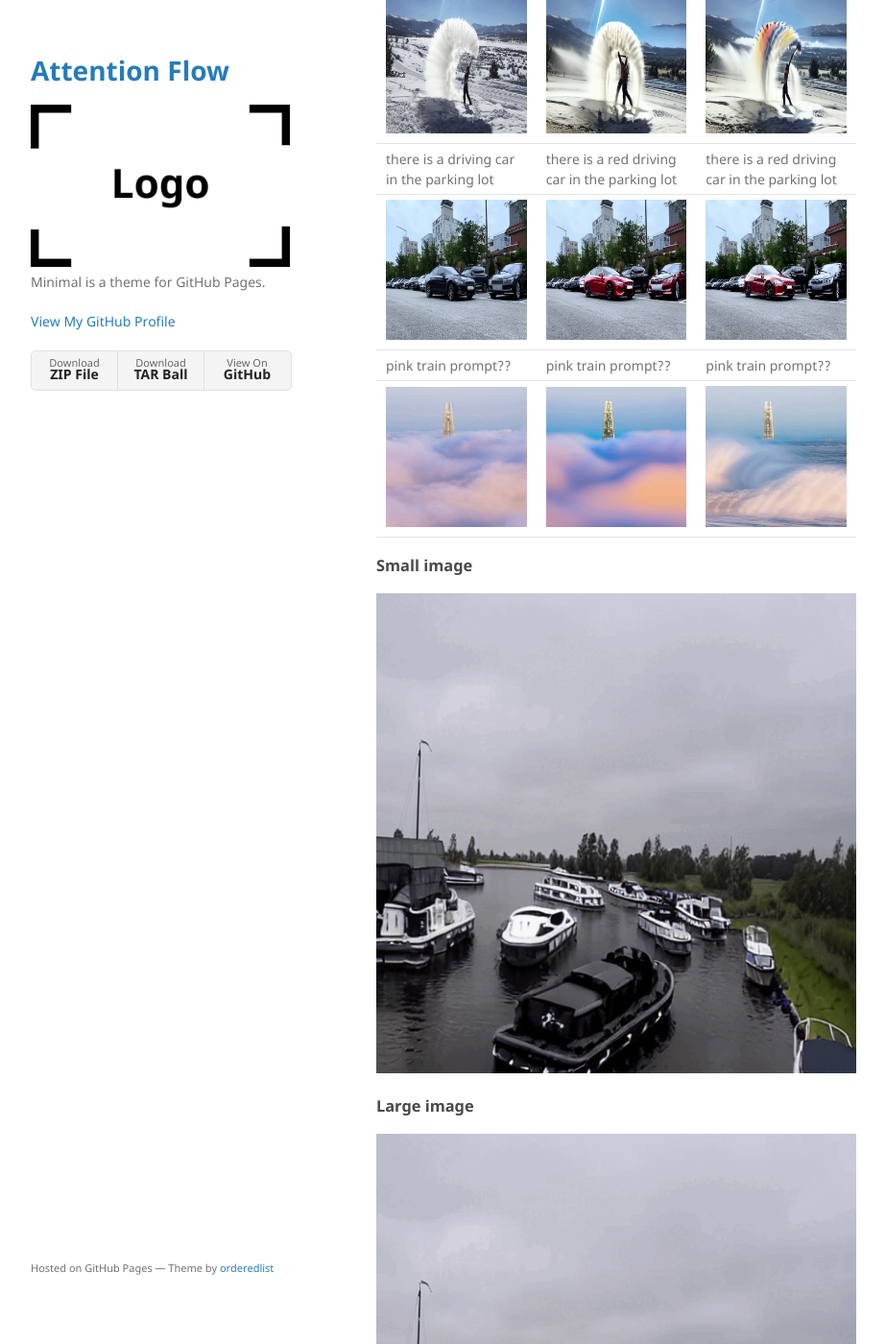
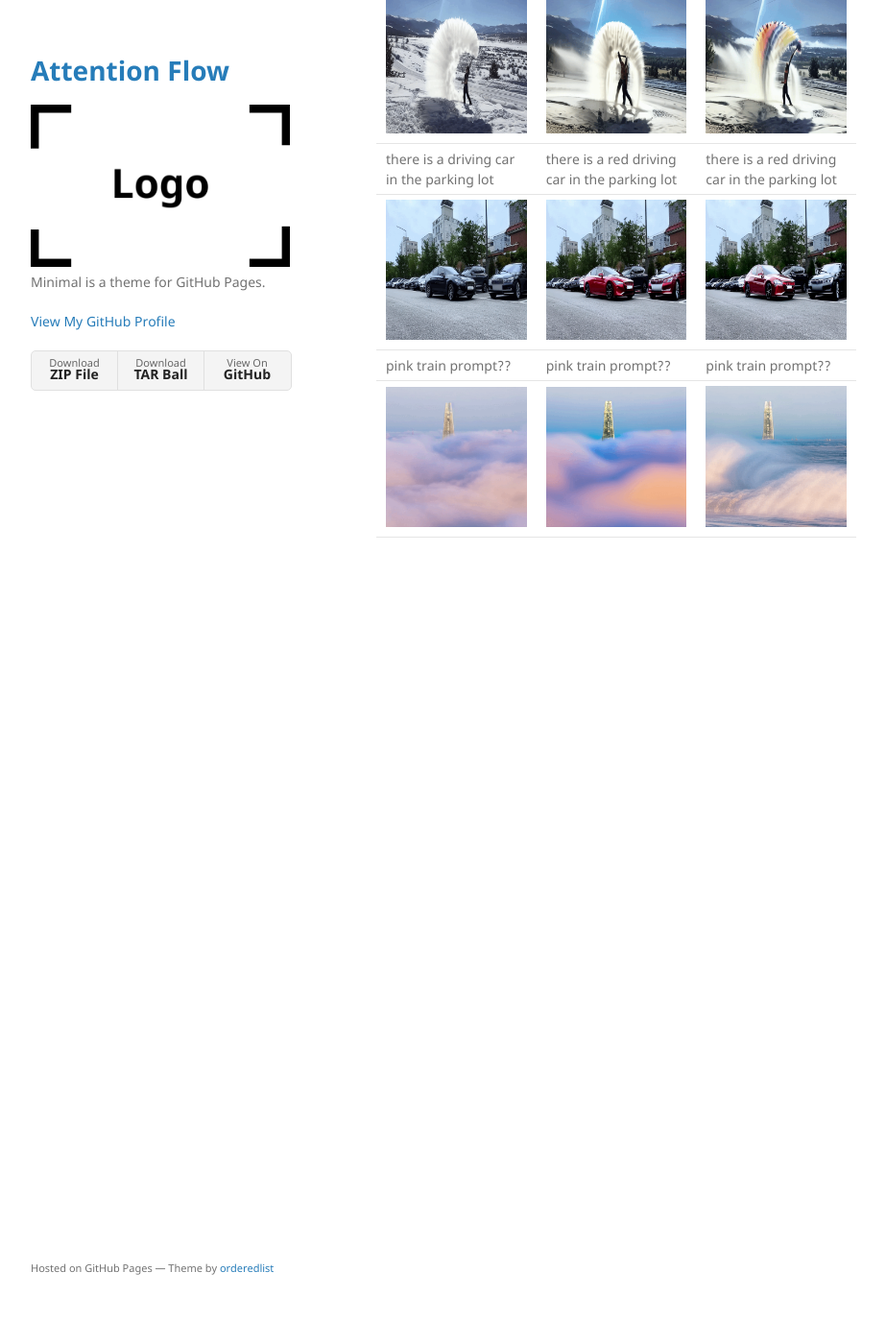
Before and after one commit to currycurry915/currycurry915.github.io, a Jekyll site: the page built from docs/index.md, in a window 1280 px wide and 1400 px high, scrolled down 2229 px. Shown: the whole window at 96% size, without its empty margins (178-1101 px from the left). Built offline with Jekyll 4.4.1, drawn with Linux system fonts in a browser that asks for light colours; our own code applies the rules of GitHub Pages for plain Markdown files; after the commit the page ends 2859 px from its top, so only the background shows below that.

Commit message:
Update index.md

```diff
--- a/docs/index.md
+++ b/docs/index.md
@@ -40,14 +40,3 @@ Text-to-image diffusion, which has been trained with a large amount of text-imag
 |![input](assets/img/red_car_input.gif)    | ![video-p2p](assets/img/red_car_ori.gif) | ![ours](assets/img/red_car_MMI.gif)  |
 | pink train prompt?? | pink train prompt?? | pink train prompt?? |
 |![input](assets/img/clouds_waves_input.gif)    | ![video-p2p](assets/img/clouds_waves_ori.gif) | ![ours](assets/img/clouds_waves_MMI.gif)  |
-
-
-
-
-### Small image
-
-![testimage](assets/img/black_boat_MMI.gif)
-
-### Large image
-
-![testimage](assets/img/black_boat_MMI.gif)
```
